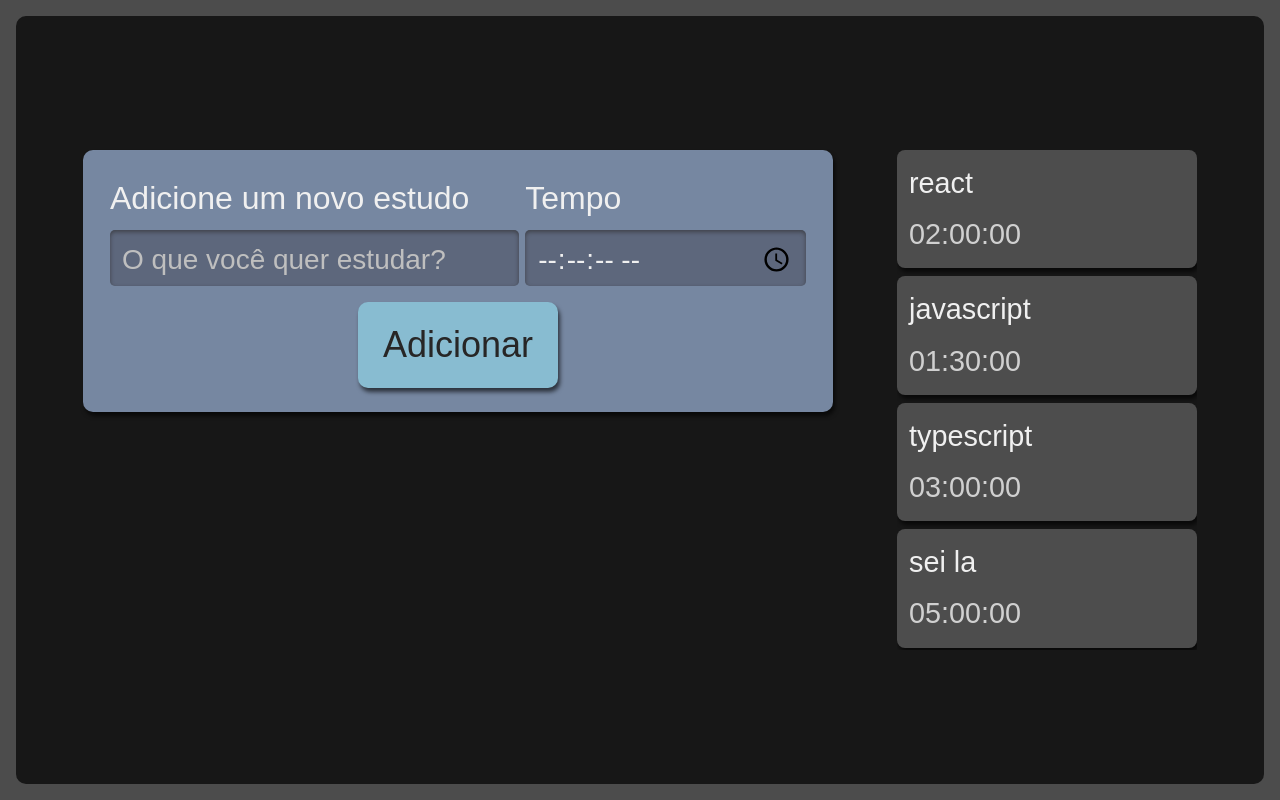
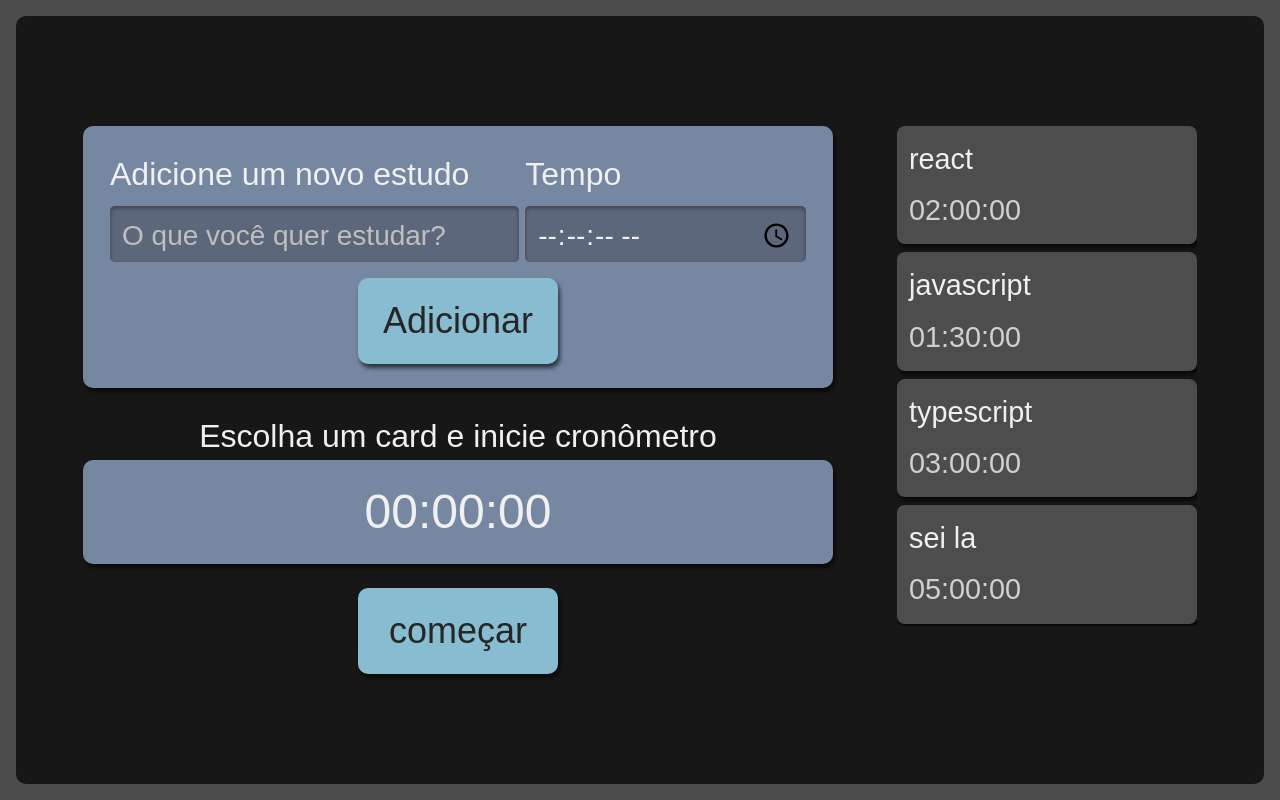
Before and after one commit to klaercio/React-Com-TS-Fundamentos, a React (Create React App) app: page / in a window 1280 px wide. Built offline with nearby package versions, Linux system fonts and the light colour scheme.

Commit message:
🅱Componente cronometro finalizado

```diff
--- /dev/null
+++ b/src/components/cronometro/Cronometro.module.scss
@@ -0,0 +1,59 @@
+.cronometro {
+    display: flex;
+    flex-direction: column;
+    align-items: center;
+    grid-area: cronometro;
+
+    .relogioWrapper {
+      align-items: center;
+      background-color: #7687A1;
+      border-radius: 10px;
+      box-shadow: 2px 4px 4px #0000009F;
+      box-sizing: border-box;
+      display: flex;
+      font-size: 5rem;
+      justify-content: center;
+      margin-bottom: 24px;
+      padding: 16px 12px;
+      width: 100%;
+    }
+
+    .titulo {
+      font-size: 2rem;
+    }
+
+    button {
+      background-color: #88bcd1;
+      border-radius: 10px;
+      box-shadow: 2px 4px 4px #0000009F;
+      color: #272626;
+      cursor: pointer;
+      font-size: 1.25rem;
+      padding: 16px;
+      width: 150px;
+
+      &:active {
+        background-color: #7CA6B7;
+        box-shadow: 2px 2px 4px #0000009F inset;
+        cursor: auto;
+      }
+    }
+
+    @media screen and (min-width:1280px) {
+
+      .relogioWrapper{
+        font-size: 15rem;
+      }
+
+      p {
+        font-size: 2rem;
+      }
+
+      button {
+        grid-column-start: span 2;
+        justify-self: center;
+        width: 200px;
+        font-size: 2.25rem;
+      }
+    }
+  }
--- /dev/null
+++ b/src/components/cronometro/index.tsx
@@ -0,0 +1,15 @@
+import Relogio from './relogio'
+import Botao from "../botao";
+import style from './Cronometro.module.scss';
+
+export default function Cronometro() {
+    return (
+        <div className={style.cronometro}>
+            <p className={style.titulo}>Escolha um card e inicie cronômetro</p>
+            <div className={style.relogioWrapper}>
+                <Relogio/>
+            </div>
+            <Botao text="começar"/>
+        </div>
+    )
+}
--- /dev/null
+++ b/src/components/cronometro/relogio/index.tsx
@@ -0,0 +1,14 @@
+export default function relogio() {
+    return(
+        <>
+            <span className="text-[3rem]">0</span>
+            <span className="text-[3rem]">0</span>
+            <span className="text-[3rem]">:</span>
+            <span className="text-[3rem]">0</span>
+            <span className="text-[3rem]">0</span>
+            <span className="text-[3rem]">:</span>
+            <span className="text-[3rem]">0</span>
+            <span className="text-[3rem]">0</span>
+        </>
+    )
+}
--- a/src/pages/App.tsx
+++ b/src/pages/App.tsx
@@ -1,4 +1,5 @@
 import React from 'react';
+import Cronometro from '../components/cronometro';
 import Formulario from '../components/formulario';
 import Lista from '../components/lista';
 import '../main.css';
@@ -8,6 +9,7 @@
   return (<div className={style.AppStyle}>
     <Formulario/>
     <Lista/>
+    <Cronometro/>
   </div>
   );
 }
```
